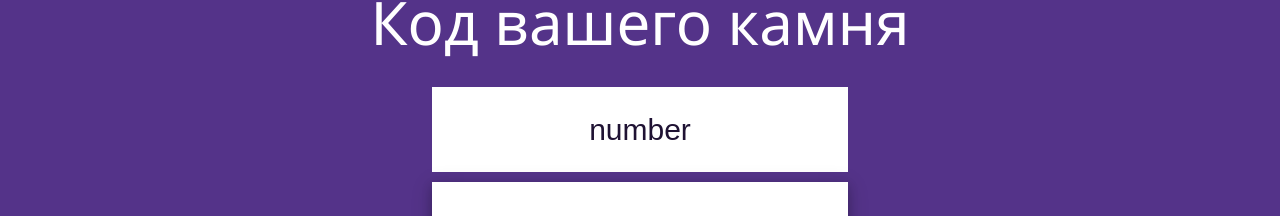
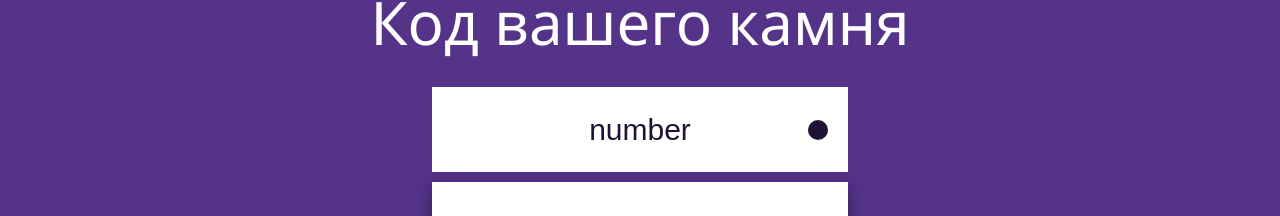
Before and after one commit to dudosyka/goAssistant, a Vue app: page /closegame/newgame in a window 1280 px wide. Shown: the part 243-459 px from the top of the page. Built offline with nearby package versions, Linux system fonts and the light colour scheme; sample sign-in values are in the browser's storage.

Commit message:
style fix

```diff
--- a/src/assets/styles/style.css
+++ b/src/assets/styles/style.css
@@ -55,6 +55,34 @@ body {
   transform: none;
 }
 
+.input {
+  border: none;
+  outline: none;
+  position: relative;
+
+  color: #1f1233;
+  background-color: #fff;
+
+  width: 100%;
+  font-size: 30px;
+  padding: 20px;
+  margin-bottom: 10px;
+  transition: border-color 0.3s;
+}
+.input::after {
+  position: absolute;
+  top: 50%; transform: translateY(-50%);
+  right: 20px;
+  content: '';
+  width: 20px;
+  height: 20px;
+  background-color: #1f1233;
+  border-radius: 50%;
+}
+.input:hover {
+  border-right: 5px solid #1f1233;
+
+}
 
 .output {
   padding: 20px;
@@ -131,19 +159,6 @@ body {
   font-size: 60px;
   color: #fff;
   margin-bottom: 20px;
-}
-
-.input {
-  border: none;
-  outline: none;
-
-  color: #1f1233;
-  background-color: #fff;
-
-  width: 100%;
-  font-size: 30px;
-  padding: 20px;
-  margin-bottom: 10px;
 }
 
 .button-light {
--- a/src/views/Home.vue
+++ b/src/views/Home.vue
@@ -2,10 +2,10 @@
   <main class="menu">
     <article class="form_window menu">
       <div class="">
-        <button @click='continueGame()' class="button-light w3-button w3-card-4 tr w3-hover-white">Продолжить игру</button>
-        <button @click='randomGame()' class="button-light w3-button w3-card-4 tr w3-hover-white" :disabled="alreadyStart">Игра со случайным соперником</button>
-        <button @click='startGameWithBot()' class="button-light w3-button w3-card-4 tr w3-hover-white" :disabled="alreadyStart">Игра с ИИ</button>
-        <button class="button-light w3-button w3-card-4 tr w3-hover-white" onclick="window.location = '/menu/closegame'" :disabled="alreadyStart">Частная игра</button>
+        <button @click='continueGame()' class="button full-width w3-button w3-card-4 tr w3-hover-white">Продолжить игру</button>
+        <button @click='randomGame()' class="button full-width w3-button w3-card-4 tr w3-hover-white" :disabled="alreadyStart">Игра со случайным соперником</button>
+        <button @click='startGameWithBot()' class="button full-width w3-button w3-card-4 tr w3-hover-white" :disabled="alreadyStart">Игра с ИИ</button>
+        <button class="button full-width w3-button w3-card-4 tr w3-hover-white" onclick="window.location = '/menu/closegame'" :disabled="alreadyStart">Частная игра</button>
       </div>
     </article>
   </main>
--- a/src/views/Login.vue
+++ b/src/views/Login.vue
@@ -15,7 +15,7 @@
               <input v-model='nickname' type="text" class="input" placeholder="Nickname" style="margin:0;">
             </section>
           </div>
-          <button @click='auth()' class="right-arrow w3-button w3-card-4 tr w3-hover-white">&#10148;</button>
+          <button @click='auth()' class="button w3-button w3-card-4 tr w3-hover-white">&#10148;</button>
         </div>
       </article>
     </main>
```
